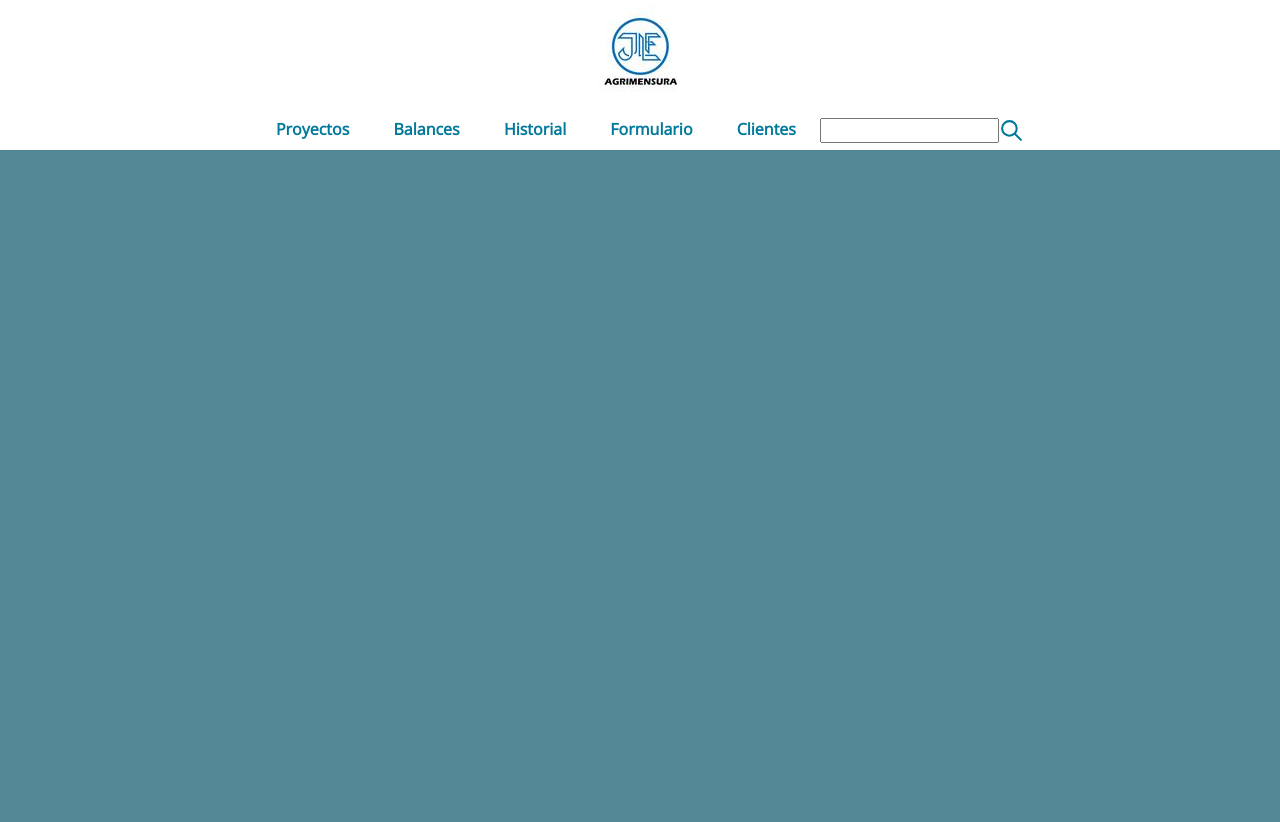
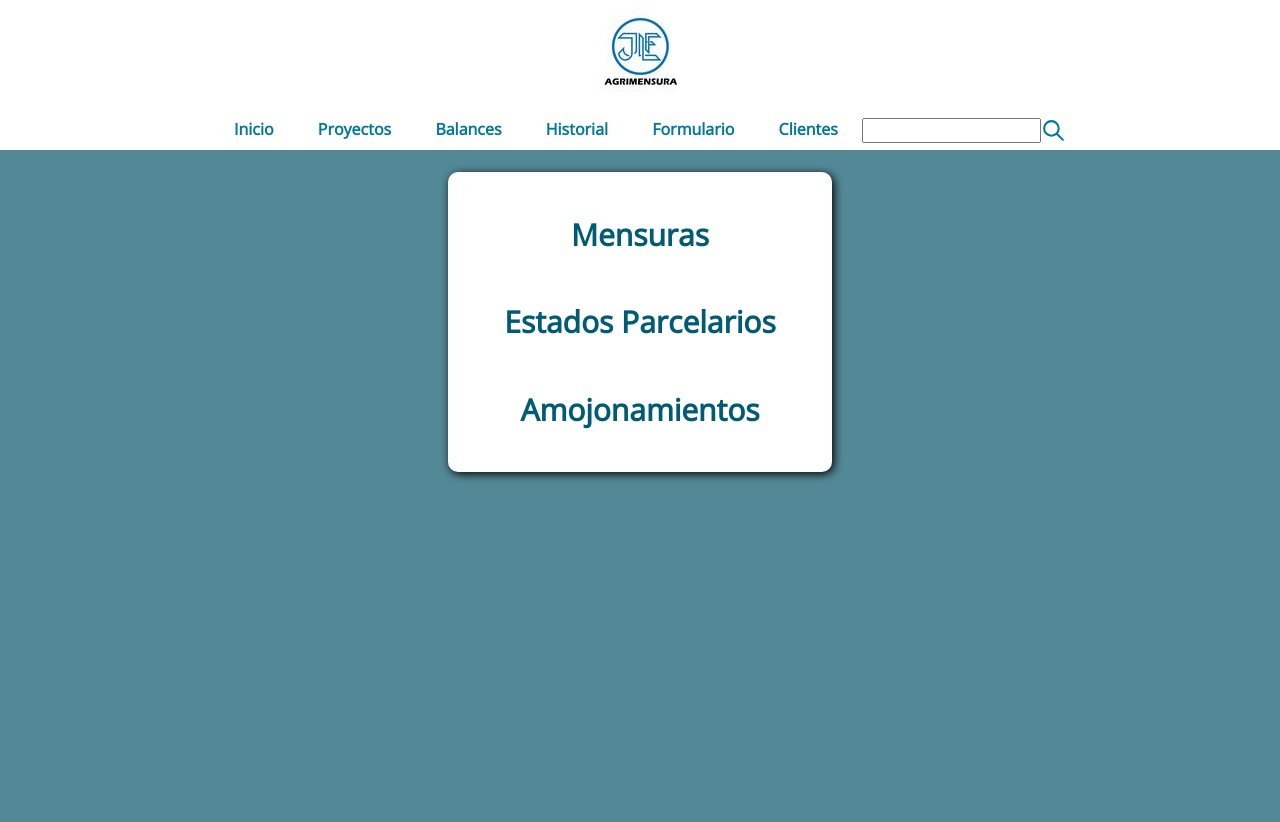
Before and after one commit to Emitax123/JFG, a Django app: page / in a window 1280 px wide. Run offline with Django 4.2, Linux system fonts and the light colour scheme; data that the repository does not hold is empty; some libraries are stand-ins or nearby versions.

Commit message:
Fix: Projects Closing

```diff
--- a/ProjectManager/forms.py
+++ b/ProjectManager/forms.py
@@ -22,7 +22,11 @@ class ProjectFullForm(forms.ModelForm):
     class Meta:
         model = Project
         fields = '__all__'
-        exclude = ['client','titular_name', 'titular_phone','inscription_type', 'price', 'adv', 'gasto', 'procedure', 'files']
+        exclude = [
+            'client','contact_name','contact_phone','titular_name',
+            'titular_phone','inscription_type', 'price', 'adv', 'gasto',
+            'procedure', 'files', 'closed'
+        ]
 
     def __init__(self, *args, **kwargs):
         super(ProjectFullForm, self).__init__(*args, **kwargs)
--- a/ProjectManager/models.py
+++ b/ProjectManager/models.py
@@ -65,7 +65,7 @@ class Project (models.Model):
     subparcela = models.CharField(max_length=10, blank=True, verbose_name='Subparcela')
 
 
-    direction = models.CharField(max_length=50, blank=True, verbose_name='Direccion')
+    direction = models.CharField(max_length=100, blank=True, verbose_name='Direccion')
     floor = models.CharField(max_length=10, blank=True, verbose_name='Piso')
     depto = models.CharField(max_length=10, blank=True, verbose_name='Depto')
 
@@ -84,6 +84,8 @@ class Project (models.Model):
 
     created = models.DateTimeField(auto_now_add=True)
     updated = models.DateTimeField(auto_now=True)
+
+    closed = models.BooleanField(default=False, verbose_name='Cerrado')
 
     def formatted_price(self):
         return f"{self.price:,.2f}".replace(",", "X").replace(".", ",").replace("X", ".")
--- a/ProjectManager/templates/Index.html
+++ b/ProjectManager/templates/Index.html
@@ -1,8 +1,18 @@
 {% extends 'base_template.html' %}
 {% load static %}
-{% block graph %}
-<div style="color: wheat;">
+{% block form %}
+    <div class="index-container" >
 
-    <p></p>
-</div>
-{% endblock graph %}
+            <div class="index-links-cont">
+                <div>
+                    <a href="{% url 'projectslisttype' type='1' %}" class="project-link">Mensuras</a>
+                </div>
+                <div>
+                    <a href="{% url 'projectslisttype' type='2' %}" class="project-link">Estados Parcelarios</a>
+                </div>
+                <div>
+                    <a href="{% url 'projectslisttype' type='3' %}" class="project-link">Amojonamientos</a>
+                </div>
+            </div>
+    </div>
+{% endblock %}
--- a/ProjectManager/templates/base_template.html
+++ b/ProjectManager/templates/base_template.html
@@ -17,12 +17,13 @@
        <nav >
         <div class="navbar">
           <div id="logo">
-            <a href="{% url 'projects' %}">
+            <a href="{% url 'index' %}">
               <img src="{% static 'img/Logo.jpg' %}" >
             </a>
           </div>
         <div class="nav-list">
         <ul class="nav-dropdown">
+           <li><a href="{% url 'index' %}">Inicio</a></li>
             <li><a href="{% url 'projects' %}">Proyectos</a>
               <ul class="navbar-submenu">
                 <li><a href="{% url 'projectslisttype' type=1%}">Mensuras</a></li>
--- a/ProjectManager/templates/form.html
+++ b/ProjectManager/templates/form.html
@@ -179,7 +179,7 @@
                   <label for="">Direccion</label>
                   <div class="sub-input">
 
-                    <input name="direction" type="text" placeholder="Direccion" maxlength="10" id="id_direction" />
+                    <input name="direction" type="text" placeholder="Direccion" id="id_direction" />
 
                   </div>
                 </div>
--- a/ProjectManager/templates/project_list_template.html
+++ b/ProjectManager/templates/project_list_template.html
@@ -10,7 +10,7 @@
     {% for Project in projects %}
     <div style="max-width: 25%; min-width: 25%;" >
       <a href="{% url 'projectview' pk=Project.pk %}">
-        <div class="cont-work">
+        <div {% if Project.closed %} style="background-color:rgb(183, 239, 184);"{% endif %} class="cont-work">
                 <h1>{{Project.type}}</h1>
                 <div>
                   <span style="width: 50%;">
--- a/ProjectManager/urls.py
+++ b/ProjectManager/urls.py
@@ -7,11 +7,13 @@ from django.contrib.auth import views as auth_views
 from . import views
 
 urlpatterns = [
-  path('', views.projectlist_view, name = 'projects'),
+  path('', views.index, name = 'index'),
+  path('projects/', views.projectlist_view, name = 'projects'),
   path('listprojects/<int:pk>', views.alt_projectlist_view, name = 'projectslist'),
   path('listprojectstype/<int:type>', views.projectlistfortype_view, name = 'projectslisttype'),
   path('create/', views.create_view, name = 'create'),
   path('delete/<int:pk>', views.delete_view, name = 'delete'),
+  path('close/<int:pk>', views.close_view, name = 'close'),
   path('balance/', views.balance, name= 'balance'),
   path('upload/<int:pk>', views.upload_files, name= 'upload'),
   path('download/<int:pk>/', views.download_file, name='download'),
--- a/ProjectManager/views.py
+++ b/ProjectManager/views.py
@@ -26,8 +26,7 @@ from urllib.error import URLError
 
 #Vista principal
 def index(request):
-    projects = Project.objects.all()
-    return render (request, 'index.html', {'projects':projects})
+    return render (request, 'index.html')
 
 # charts/views.py
 
@@ -72,17 +71,29 @@ def generate_month_data(months, year):
 #add a delete project function
 def delete_view(request, pk):
     project = Project.objects.get(pk=pk)
-    event = Event.objects.filter(model_pk=pk).first()
+    Event.objects.filter(model_pk=pk).delete()
+    event = Event.objects.filter(model_pk=pk)
     if request.method == 'POST':
-        msg = "Se ha eliminado un proyecto"
+        msg = "Se ha eliminado un proyecto " + project.type + " de " + project.client.name
         project.delete()
         event.delete()
         file = ProjectFiles.objects.filter(project_pk=pk).first()
         if file :
             delete_file(request, pk)
         save_in_history(pk, 3, msg)
-        return redirect('projects')
+        return redirect('index')
     return redirect('index')
+
+#Archivado de proyectos
+def close_view(request, pk):
+    project = Project.objects.get(pk=pk)
+    project.closed = True
+    project.save()
+    msg = "Se ha cerrado un proyecto"
+    type = 1 #Modificacion
+    model_pk = pk
+    save_in_history(pk, 1, msg)
+    return redirect('projects')
 
 def balance_anual(request,monthly_data, monthly_totals, year, neto_anual):
     year = datetime.now().year
@@ -123,10 +134,7 @@ def balance_anual(request,monthly_data, monthly_totals, year, neto_anual):
         monthly_totals,
         year, neto_anual)
 
-
 #Vista del balance
-#login required
-
 @login_required
 def balance(request):
     if request.method == 'POST':
@@ -186,16 +194,14 @@ def balance(request):
 
 #Vista de los proyectos todos
 def projectlist_view(request):
-    print("paginas")
     if request.method == 'POST':
-        print("metodo post")
         if request.POST.get('search-input')!="":
             query = request.POST.get('search-input')
             projects = Project.objects.filter(
                  Q(client__name__icontains=query) | Q(partido__icontains=query)
             ).order_by('-created')
             num_page = request.GET.get('page')
-            pages = Paginator (projects, 8)
+            pages = Paginator (projects, 12)
             try:
                actual_pag = pages.get_page(num_page)
             except PageNotAnInteger:
@@ -206,19 +212,19 @@ def projectlist_view(request):
         return render (request, 'project_list_template.html', {'projects':actual_pag, 'pages':pages})
     else:
         num_page = request.GET.get('page')
-        pages = Paginator (Project.objects.all().order_by('-created'), 8)
+        pages = Paginator (Project.objects.filter(closed=False).order_by('-created'), 12)
         try:
             actual_pag = pages.get_page(num_page)
         except PageNotAnInteger:
             actual_pag = pages.get_page(1)
-        print(pages.num_pages)
+
     return render (request, 'project_list_template.html', {'projects':actual_pag, 'pages':pages})
 
 #Lista de proyectos por cliente
 def alt_projectlist_view(request, pk):
     projects = Project.objects.filter(client__pk__icontains=pk).order_by('-created')
     num_page = request.GET.get('page')
-    pages = Paginator (projects, 8)
+    pages = Paginator (projects, 12)
     try:
         actual_pag = pages.get_page(num_page)
     except PageNotAnInteger:
@@ -230,14 +236,14 @@ def alt_projectlist_view(request, pk):
 def projectlistfortype_view(request, type):
     #Mensuras
     if type == 1:
-        projects = Project.objects.filter(type="Mensura").order_by('-created')
+        projects = Project.objects.filter(type="Mensura", closed=False).order_by('-created')
     if type == 2:
-        projects = Project.objects.filter(type="Estado Parcelario").order_by('-created')
+        projects = Project.objects.filter(type="Estado Parcelario", closed=False).order_by('-created')
     if type == 3:
-        projects = Project.objects.filter(type="Amojonamiento").order_by('-created')
+        projects = Project.objects.filter(type="Amojonamiento", closed=False).order_by('-created')
 
     num_page = request.GET.get('page')
-    pages = Paginator (projects, 8)
+    pages = Paginator (projects, 12)
     try:
         actual_pag = pages.get_page(num_page)
     except PageNotAnInteger:
@@ -300,7 +306,8 @@ def create_view(request):
             save_in_history(pk, 2, msg)
 
             if 'save_and_backhome' in request.POST:
-                    return redirect('projects')
+                return redirect('projectview', pk=pk)
+
         else:
             # Form data is not valid, handle the errors
             errors = form.errors.as_data()
@@ -310,7 +317,7 @@ def create_view(request):
                     error_message = error.message
                     print(f"Error for field '{field}': {error_message}")
     form = ProjectForm()
-    clients = Client.objects.all().filter(not_listed=False).order_by('name')
+    clients = Client.objects.all().filter(flag=True, not_listed=False).order_by('name')
     return render (request, 'form.html', {'form':form, 'clients':clients})
 
 #vista de moficicacion
@@ -351,7 +358,6 @@ def full_mod_view(request, pk):
         instance = Project.objects.get(pk=pk)
         form = ProjectFullForm(request.POST, instance=instance)
         if form.is_valid():
-            print("El formulario es valido")
             form.save()
             msg = "Se ha modificado un proyecto"
             pk = instance.pk
--- a/static/css/style.css
+++ b/static/css/style.css
@@ -113,6 +113,56 @@ ul.navbar-submenu {
 .navbar .nav-dropdown .dropdown-items li a:hover {
   background-color: #28326f;
   transition: 1s;
+}
+div.index-container {
+  display: flex;
+  flex-flow: column;
+  justify-content: center;
+  align-items: center;
+  width: 100%;
+  height: 100%;
+	border-radius:10px;
+  padding: 20px;
+  width: 30%;
+  height: 300px;
+  color: rgb(6, 6, 6);
+	background: white;
+  box-shadow: 2px 2px 10px black;
+}
+div.index-links-cont {
+  display: flex;
+  flex-flow: column;
+  justify-content: space-between;
+  height: 100%;
+  width: 100%;
+
+}
+div.index-links-cont div {
+  min-height: 33%;
+  display: flex;
+  justify-content: center;
+  align-items: center;
+}
+
+
+div.index-links-cont a {
+  text-align: center;
+  padding: 3px;
+  border-radius: 5px;
+  color: #005b75;
+  font-weight: bold;
+  text-decoration: none;
+  font-size: 30px;
+}
+
+div.index-links-cont a:hover {
+  color: #005b75;
+  transition: color 0.3s ease;
+  font-size: 32px;
+  transition: font-size 0.3s ease;
+  background-color: #ded5d5;
+
+
 }
 
 /* Style Searchbox */
@@ -300,6 +350,7 @@ footer{
   padding: 20px;
   color: rgb(6, 6, 6);
 	background: white;
+  box-shadow: 2px 2px 10px black;
 }
 .container-form form button{
   height: 30px;
```
Also changed, not shown: ProjectManager/templates/project_template.html (+117 -35 lines), ProjectManager/migrations/0004_project_closed_alter_project_direction.py (added).
